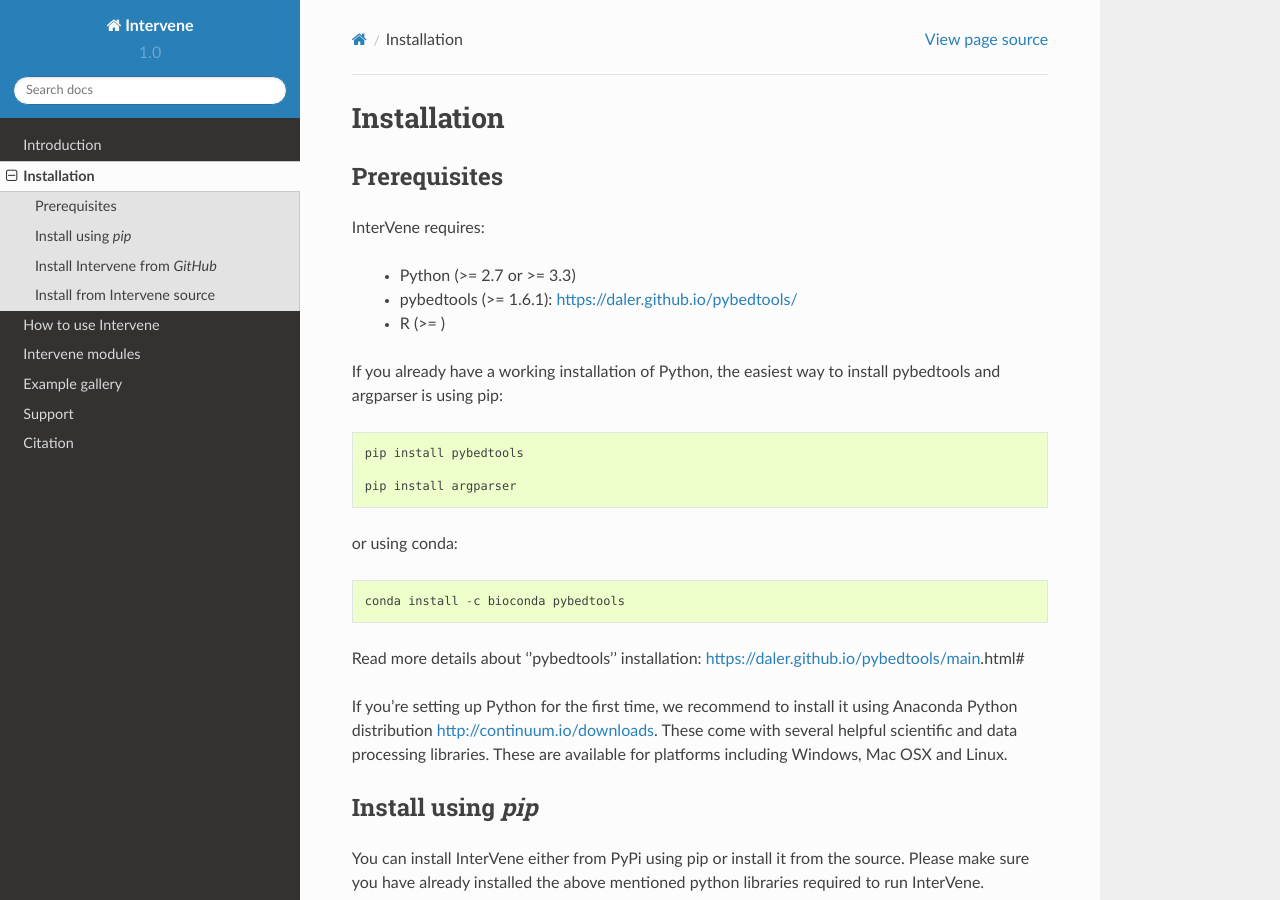
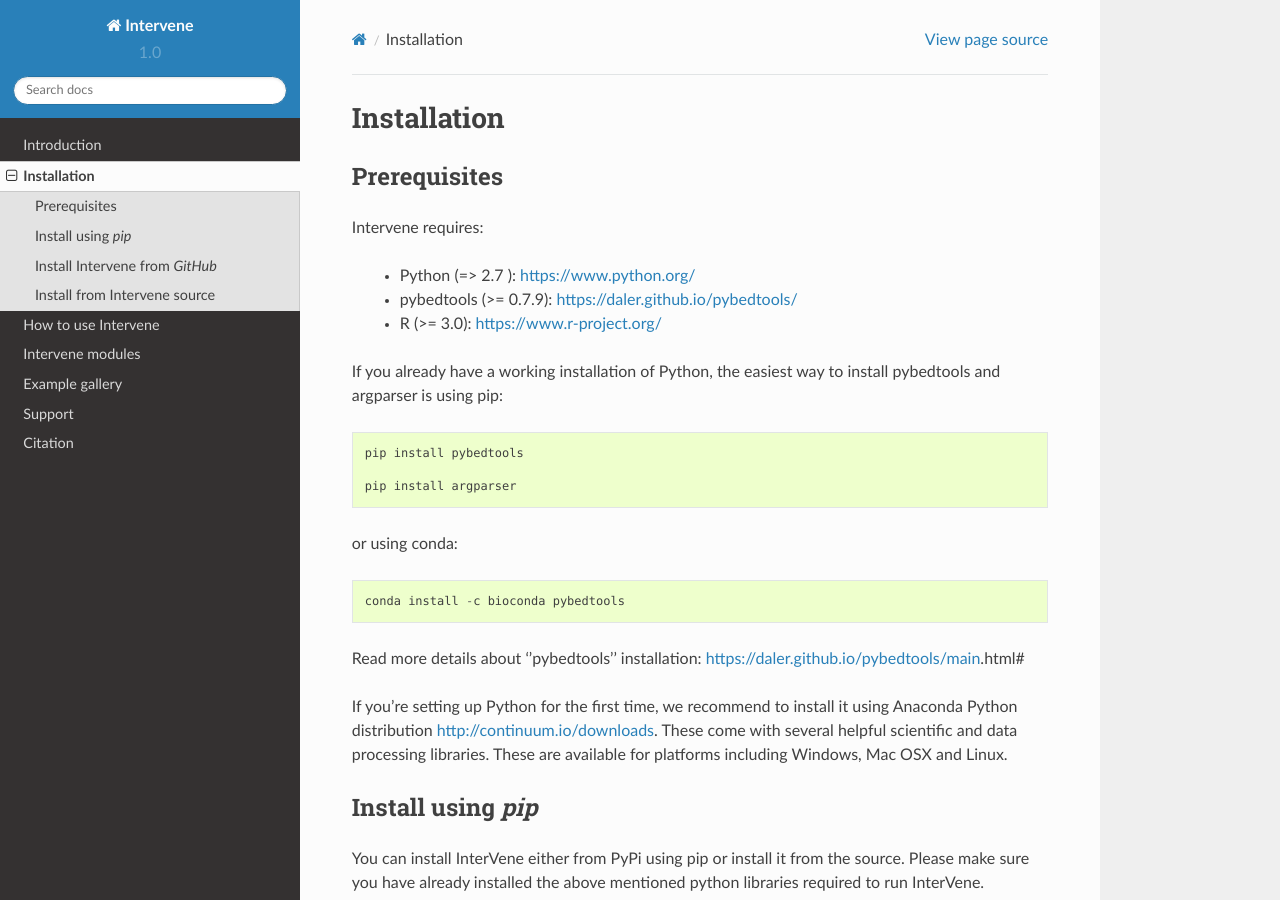
Before and after one commit to asntech/intervene, a Sphinx documentation site: the page built from docs/install.rst, in a window 1280 px wide and 900 px high. Built offline with Sphinx 7.4.7 and the Read the Docs theme 2.0.0, drawn with Linux system fonts in a browser that asks for light colours.

Commit message:
Initial commit

```diff
--- a/docs/install.rst
+++ b/docs/install.rst
@@ -3,11 +3,11 @@
 
 Prerequisites
 -------------
-InterVene requires:
+Intervene requires:
 
-	* Python (>= 2.7 or >= 3.3)
-	* pybedtools (>= 1.6.1): https://daler.github.io/pybedtools/
-	* R (>= )
+	* Python (=> 2.7 ): https://www.python.org/
+	* pybedtools (>= 0.7.9): https://daler.github.io/pybedtools/
+	* R (>= 3.0): https://www.r-project.org/
 
 If you already have a working installation of Python, the easiest way to install pybedtools and argparser is using pip::
 
--- a/intervene/__init__.py
+++ b/intervene/__init__.py
@@ -1 +1 @@
-__version__ = '0.31'
+__version__ = '0.32'
--- a/setup.py
+++ b/setup.py
@@ -20,8 +20,12 @@
     'Intended Audience :: Science/Research',
     'License :: OSI Approved :: MIT License',
     'Operating System :: OS Independent',
+    'Programming Language :: Python',
     'Programming Language :: Python :: 2.7',
+    'Programming Language :: Python :: 3',
+    'Programming Language :: Python :: 3.3',
     'Topic :: Scientific/Engineering :: Bio-Informatics',
+    'Topic :: Software Development :: Libraries :: Python Modules',
 ]
 
 install_requires = [
@@ -62,4 +66,6 @@
     include_package_data=True,
     install_requires = install_requires,
     classifiers=CLASSIFIERS,
+
+
 )
```
Also changed, not shown: README.md (+2 -2 lines), 1 other file.
